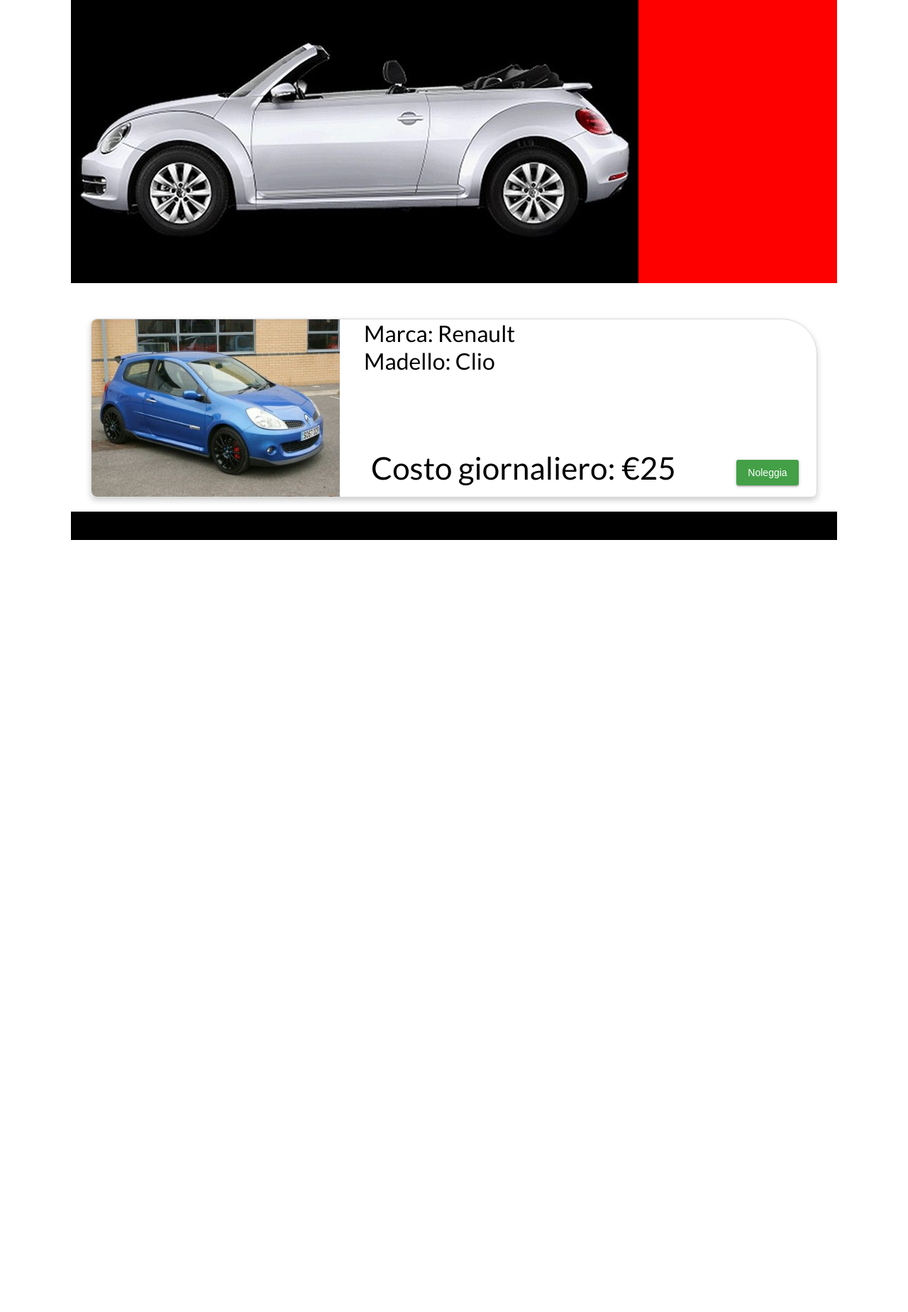
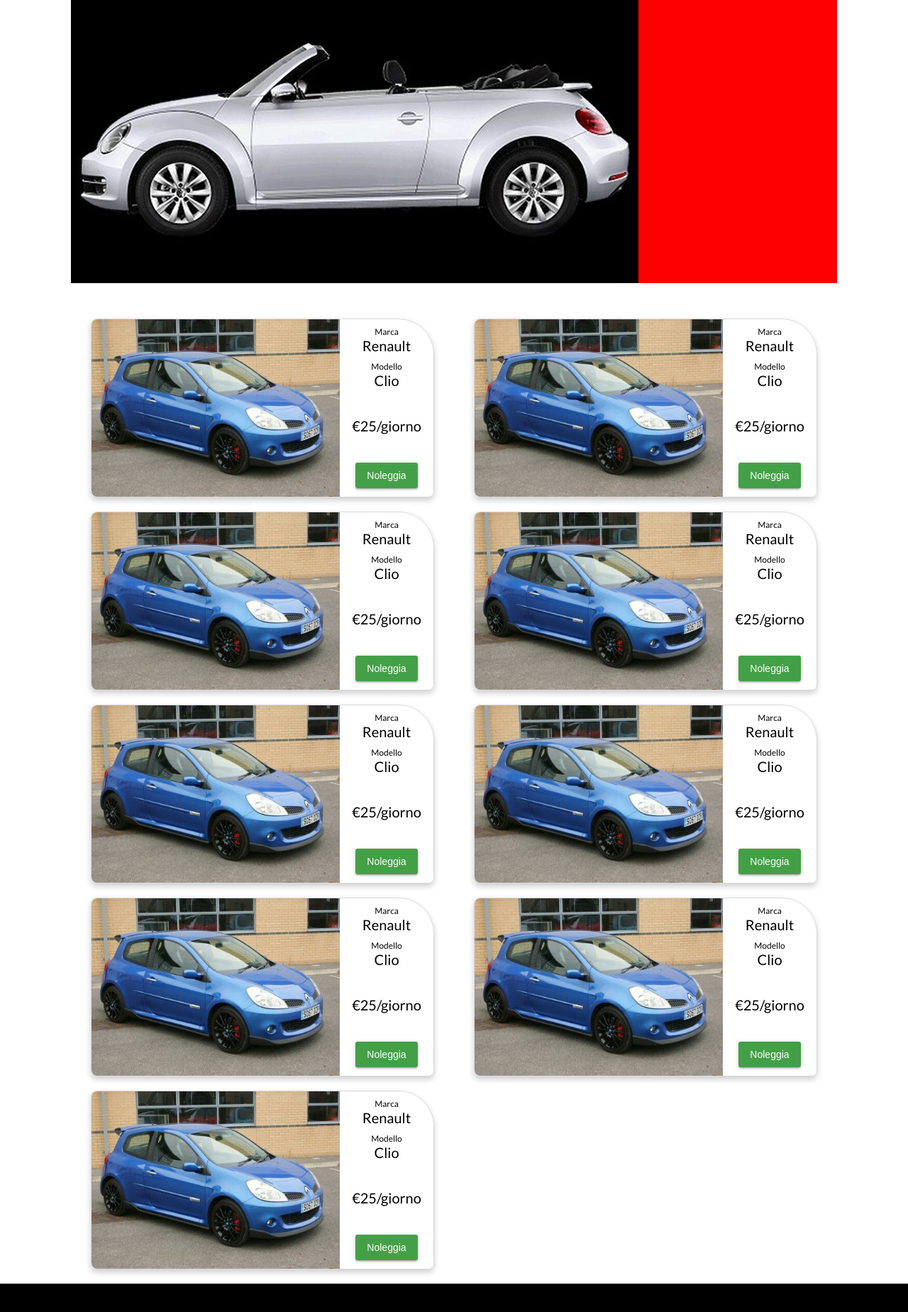
Before and after one commit to Domyf/VH-Site, a PHP site: page /VH-Site/home.php in a window 1280 px wide. Shown: the part 66-1915 px from the top of the page at 71% size. Before the commit the page ends 827 px from the top, so only its background shows below. Run offline with PHP 8.4, Linux system fonts and the light colour scheme.

Commit message:
Layout car list

```diff
--- a/home.php
+++ b/home.php
@@ -26,23 +26,105 @@
         <div class="page-content horizontal-centered">
             <div class="car-item">
                 <img class="car-img" src="img/auto/DF486TY.jpg">
-
-                <div class="car-descr">
-              		<div class = "info-auto">Marca: Renault</div>
-              		<div class = "info-auto">Madello: Clio</div>
-
-              		<div class = "prezzo">
-              			Costo giornaliero: €25
-              		</div>
-
-              		<div class = "div-btn">
-              			<input type="button" value="Noleggia" class="btn-noleggia car-list-btn">
-              		</div>
-              		<div style="clear:both;"></div>
+                <div class="car-descr" style="text-align: center;">
+                    <div style="font-size: 12px; margin-top: 10px;">Marca</div>
+                    <div>Renault</div>
+                    <div style="font-size: 12px; margin-top: 10px;">Modello</div>
+                    <div>Clio</div>
+                    <div style="margin-top: 40px;">€25/giorno</div>
+                    <input type="button" value="Noleggia" class="btn-noleggia car-item-btn">
+                </div>
+            </div>
+            <div class="car-item">
+                <img class="car-img" src="img/auto/DF486TY.jpg">
+                <div class="car-descr" style="text-align: center;">
+                    <div style="font-size: 12px; margin-top: 10px;">Marca</div>
+                    <div>Renault</div>
+                    <div style="font-size: 12px; margin-top: 10px;">Modello</div>
+                    <div>Clio</div>
+                    <div style="margin-top: 40px;">€25/giorno</div>
+                    <input type="button" value="Noleggia" class="btn-noleggia car-item-btn">
+                </div>
+            </div>
+            <div class="car-item">
+                <img class="car-img" src="img/auto/DF486TY.jpg">
+                <div class="car-descr" style="text-align: center;">
+                    <div style="font-size: 12px; margin-top: 10px;">Marca</div>
+                    <div>Renault</div>
+                    <div style="font-size: 12px; margin-top: 10px;">Modello</div>
+                    <div>Clio</div>
+                    <div style="margin-top: 40px;">€25/giorno</div>
+                    <input type="button" value="Noleggia" class="btn-noleggia car-item-btn">
+                </div>
+            </div>
+            <div class="car-item">
+                <img class="car-img" src="img/auto/DF486TY.jpg">
+                <div class="car-descr" style="text-align: center;">
+                    <div style="font-size: 12px; margin-top: 10px;">Marca</div>
+                    <div>Renault</div>
+                    <div style="font-size: 12px; margin-top: 10px;">Modello</div>
+                    <div>Clio</div>
+                    <div style="margin-top: 40px;">€25/giorno</div>
+                    <input type="button" value="Noleggia" class="btn-noleggia car-item-btn">
+                </div>
+            </div>
+            <div class="car-item">
+                <img class="car-img" src="img/auto/DF486TY.jpg">
+                <div class="car-descr" style="text-align: center;">
+                    <div style="font-size: 12px; margin-top: 10px;">Marca</div>
+                    <div>Renault</div>
+                    <div style="font-size: 12px; margin-top: 10px;">Modello</div>
+                    <div>Clio</div>
+                    <div style="margin-top: 40px;">€25/giorno</div>
+                    <input type="button" value="Noleggia" class="btn-noleggia car-item-btn">
+                </div>
+            </div>
+            <div class="car-item">
+                <img class="car-img" src="img/auto/DF486TY.jpg">
+                <div class="car-descr" style="text-align: center;">
+                    <div style="font-size: 12px; margin-top: 10px;">Marca</div>
+                    <div>Renault</div>
+                    <div style="font-size: 12px; margin-top: 10px;">Modello</div>
+                    <div>Clio</div>
+                    <div style="margin-top: 40px;">€25/giorno</div>
+                    <input type="button" value="Noleggia" class="btn-noleggia car-item-btn">
+                </div>
+            </div>
+            <div class="car-item">
+                <img class="car-img" src="img/auto/DF486TY.jpg">
+                <div class="car-descr" style="text-align: center;">
+                    <div style="font-size: 12px; margin-top: 10px;">Marca</div>
+                    <div>Renault</div>
+                    <div style="font-size: 12px; margin-top: 10px;">Modello</div>
+                    <div>Clio</div>
+                    <div style="margin-top: 40px;">€25/giorno</div>
+                    <input type="button" value="Noleggia" class="btn-noleggia car-item-btn">
+                </div>
+            </div>
+            <div class="car-item">
+                <img class="car-img" src="img/auto/DF486TY.jpg">
+                <div class="car-descr" style="text-align: center;">
+                    <div style="font-size: 12px; margin-top: 10px;">Marca</div>
+                    <div>Renault</div>
+                    <div style="font-size: 12px; margin-top: 10px;">Modello</div>
+                    <div>Clio</div>
+                    <div style="margin-top: 40px;">€25/giorno</div>
+                    <input type="button" value="Noleggia" class="btn-noleggia car-item-btn">
+                </div>
+            </div>
+            <div class="car-item">
+                <img class="car-img" src="img/auto/DF486TY.jpg">
+                <div class="car-descr" style="text-align: center;">
+                    <div style="font-size: 12px; margin-top: 10px;">Marca</div>
+                    <div>Renault</div>
+                    <div style="font-size: 12px; margin-top: 10px;">Modello</div>
+                    <div>Clio</div>
+                    <div style="margin-top: 40px;">€25/giorno</div>
+                    <input type="button" value="Noleggia" class="btn-noleggia car-item-btn">
+                </div>
             </div>
             <div style="clear:both;"></div>
         </div>
-
         <div class="footer"></div>
         <script>
             function showMenu() {
--- a/homestyle.css
+++ b/homestyle.css
@@ -102,10 +102,12 @@
 
 /* Car info */
 .car-item {
+    width: 482px;
     height: 250px;
     margin-left: 28px;
     margin-right: 28px;
     margin-bottom: 20px;
+    float: left;
     border-radius: 8px 50px 8px 8px;
     -moz-border-radius: 8px 50px 8px 8px;
     -webkit-border-radius: 8px 50px 8px 8px;
@@ -125,18 +127,15 @@
 .car-img {
     height: 100%;
     width: 350px;
-    background: brown;
     float: left;
+
     border-radius: 8px 0 8px 0;
-	-moz-border-radius: 8px 0 8px 0;
-	-webkit-border-radius: 8px 0 0 8px;
+    -moz-border-radius: 8px 0 8px 0;
+    -webkit-border-radius: 8px 0 0 8px;
 }
 
 .car-descr {
     height: 100%;
-    width: 638px;
-    float: left;
-    margin-left: 34px;
 }
 
 /* Bottone noleggia */
@@ -155,11 +154,9 @@
     box-shadow: 0 2px 2px 0 rgba(0,0,0,0.14), 0 3px 1px -2px rgba(0,0,0,0.12), 0 1px 5px 0 rgba(0,0,0,0.2);
 }
 
-.car-list-btn
+.car-item-btn
 {
-	float: right;
-	margin-right: 25px;
-
+    margin-top: 40px;
 }
 
 /** Bottone Noleggia on focus */
```
